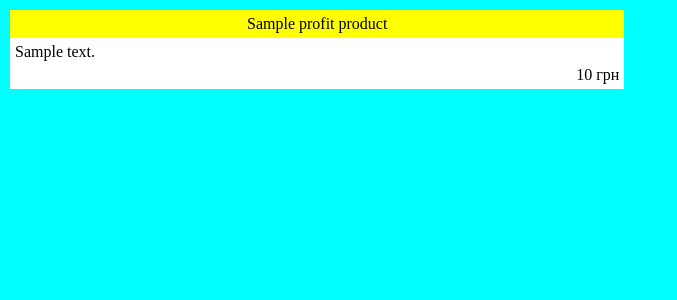
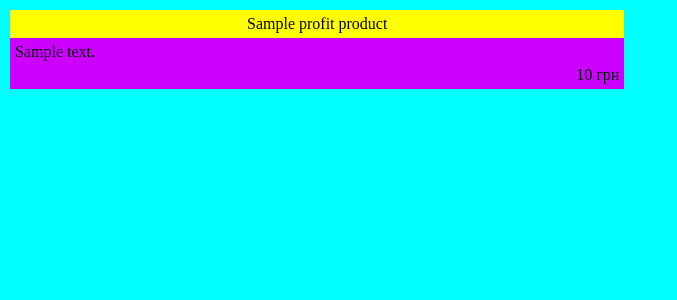
Before and after one commit to BogdanVR666/TestSite, a Django app: template TestSite/templates/home/index.html in a window 1280 px wide. Shown: the top 300 px of the page, without its empty margins (0-677 px from the left). Run offline with Django 3.2, Linux system fonts and the light colour scheme; the template is opened without the code that fills it: most values are stand-ins (such as "Sample title", 1, 10 or a date in 2020).

Commit message:
v0.0.0.7

```diff
--- a/TestSite/apps/home/static/css/style.css
+++ b/TestSite/apps/home/static/css/style.css
@@ -10,7 +10,7 @@ body {
     margin-top: 10px;
     margin-left: 10px;
     flex: 0 1 48%;
-    background-color: #fff;
+    background-color: rgb(204, 0, 255);
 }
 .product__title {
     text-align: center;
```
